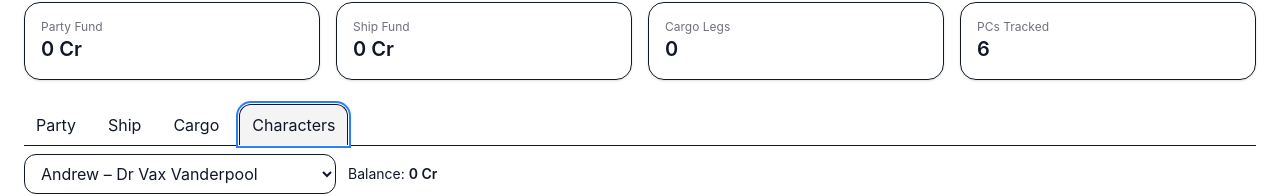
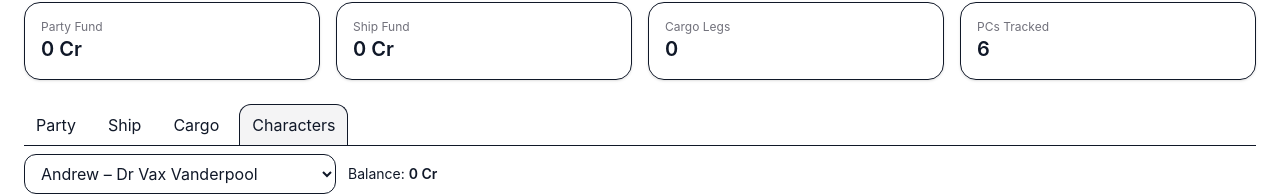
Before and after one commit to tomgus1/traveller-dashboard, a React (Vite) app: page / in a window 1280 px wide. Both pictures are taken after a click on the tab "Characters". Shown: the part 88-284 px from the top of the page. Built offline with nearby package versions, Linux system fonts and the light colour scheme.

Commit message:
fix: fixed focus ring bug

```diff
--- a/src/components/FormField.tsx
+++ b/src/components/FormField.tsx
@@ -25,11 +25,15 @@ export default function FormField({
   value,
   onChange,
   children,
-  className = "input",
+  className,
   required = false,
 }: FormFieldProps) {
+  // Use appropriate default className based on element type
+  const defaultClassName = type === "select" ? "select" : "input";
+  const elementClassName = className || defaultClassName;
+
   const commonProps = {
-    className,
+    className: elementClassName,
     placeholder,
     value,
     onChange,
--- a/src/components/Tabs.tsx
+++ b/src/components/Tabs.tsx
@@ -45,8 +45,7 @@ export function TabsBar({
       {tabs.map((t) => (
         <button
           key={t.id}
-          className={`px-3 py-2 rounded-t-xl transition-colors cursor-pointer
-            focus:outline-none focus:ring-2 focus:ring-blue-500 focus:ring-offset-1
+          className={`px-3 py-2 rounded-t-xl transition-colors cursor-pointer focus-ring
             ${
               active === t.id
                 ? "bg-zinc-100 dark:bg-zinc-900 border border-b-0"
--- a/src/index.css
+++ b/src/index.css
@@ -1,4 +1,8 @@
 @import "tailwindcss";
+
+.focus-ring {
+  @apply focus:outline-none focus-visible:ring-2 focus-visible:ring-blue-500 focus-visible:ring-offset-1;
+}
 
 /* Minimal app-wide styles */
 :root {
@@ -13,16 +17,20 @@ body {
 .btn {
   @apply inline-flex items-center gap-2 rounded-2xl px-3 py-2 border cursor-pointer transition-colors;
   @apply hover:bg-zinc-50 dark:hover:bg-zinc-800;
-  @apply focus:outline-none focus:ring-2 focus:ring-blue-500 focus:ring-offset-1;
   @apply disabled:opacity-50 disabled:cursor-not-allowed disabled:hover:bg-transparent;
 }
+
+.btn,
+.input,
+.select {
+  @apply focus:outline-none focus-visible:ring-2 focus-visible:ring-blue-500 focus-visible:ring-offset-1;
+}
+
 .input {
   @apply rounded-xl border px-3 py-2 bg-transparent;
-  @apply focus:outline-none focus:ring-2 focus:ring-blue-500 focus:ring-offset-1;
 }
 .select {
   @apply rounded-xl border px-3 py-2 bg-transparent cursor-pointer;
-  @apply focus:outline-none focus:ring-2 focus:ring-blue-500 focus:ring-offset-1;
 }
 .table {
   @apply w-full text-sm;
```
